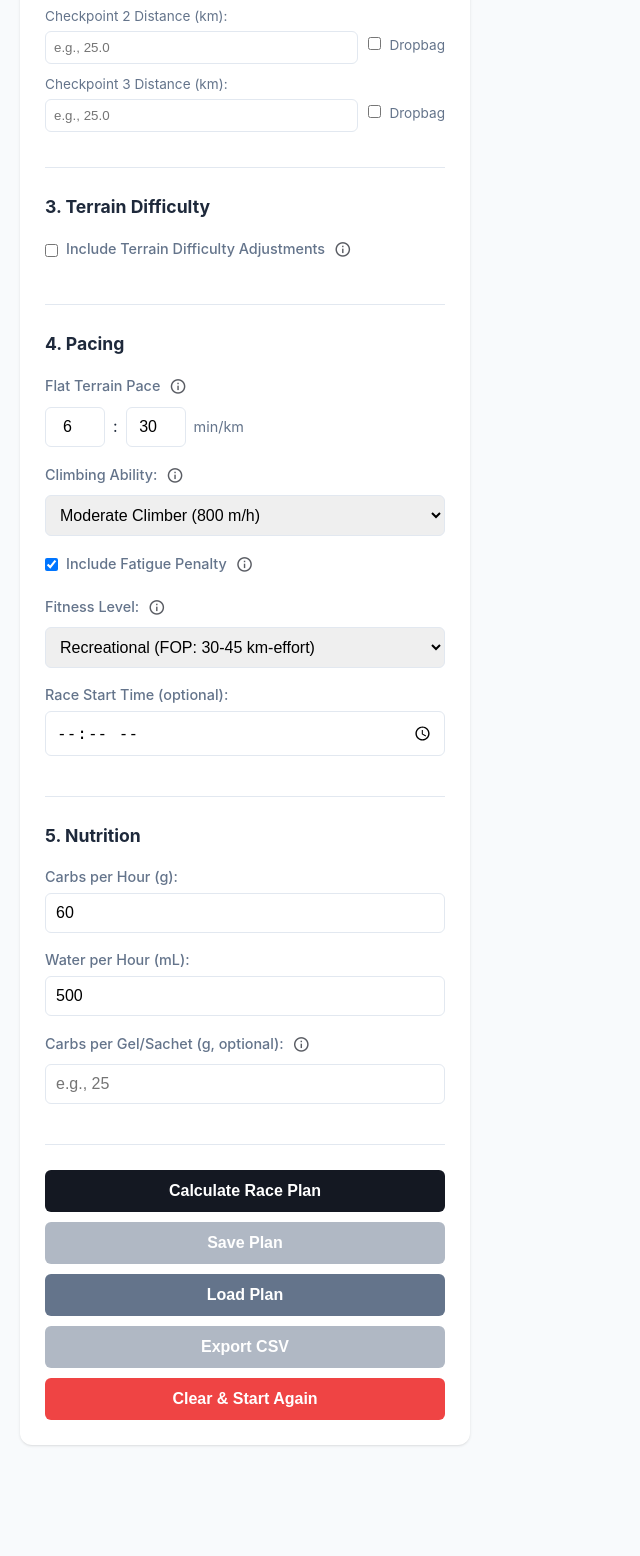
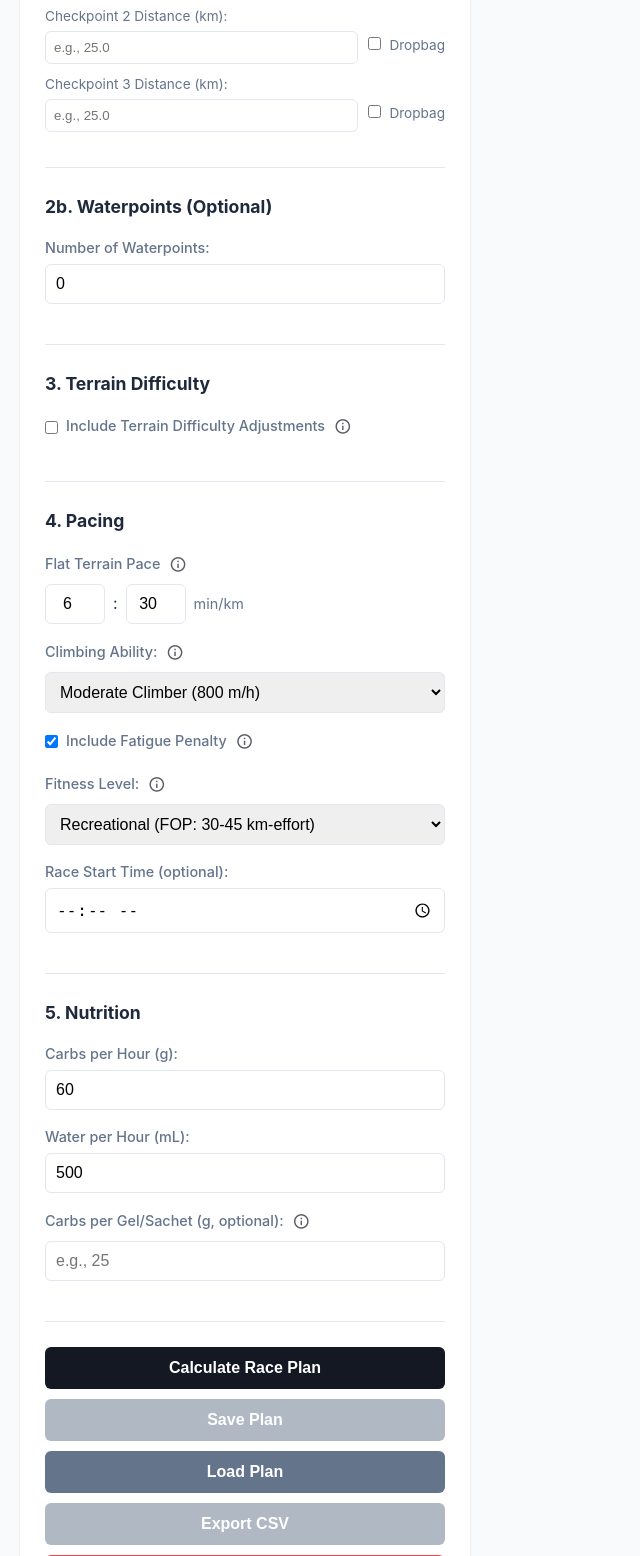
Before and after one commit to lennon101/RaceCraft, a Flask app: page / in a window 1280 px wide. Shown: the part 720-2276 px from the top of the page, without its empty margins (0-640 px from the left). Before the commit the page ends 2166 px from the top, so only its background shows below. Run offline with Flask 3, Linux system fonts and the light colour scheme.

Commit message:
Add waterpoint checkpoints feature - frontend implementation
Co-authored-by: lennon101 <1709944+lennon101@users.noreply.github.com>

```diff
--- a/app.py
+++ b/app.py
@@ -637,6 +637,8 @@ def calculate():
         # Parse inputs
         checkpoint_distances = data.get('checkpoint_distances', [])
         checkpoint_dropbags = data.get('checkpoint_dropbags', [])  # New: dropbag status
+        waterpoint_distances = data.get('waterpoint_distances', [])  # New: waterpoint distances
+        avg_wp_time = float(data.get('avg_wp_time', 2))  # New: avg waterpoint stop time
         segment_terrain_types = data.get('segment_terrain_types', [])
         avg_cp_time = float(data.get('avg_cp_time', 5))
         z2_pace = float(data.get('z2_pace', 6.5))  # in minutes per km
@@ -764,6 +766,7 @@ def calculate():
         total_carbs = sum(s['target_carbs'] for s in segments)
         total_water = sum(s['target_water'] for s in segments)
         total_cp_time = avg_cp_time * num_checkpoints
+        total_wp_time = avg_wp_time * len(waterpoint_distances)  # New: waterpoint stop time
 
         # Build elevation profile data
         elevation_profile = []
@@ -790,14 +793,17 @@ def calculate():
             'segments': segments,
             'elevation_profile': elevation_profile,
             'dropbag_contents': dropbag_contents,
+            'waterpoint_distances': waterpoint_distances,  # New: return waterpoint data
             'summary': {
                 'total_distance': round(total_distance, 2),
                 'total_moving_time': round(total_moving_time, 2),
                 'total_moving_time_str': format_time(total_moving_time),
                 'total_cp_time': round(total_cp_time, 2),
                 'total_cp_time_str': format_time(total_cp_time),
-                'total_race_time': round(cumulative_time, 2),
-                'total_race_time_str': format_time(cumulative_time),
+                'total_wp_time': round(total_wp_time, 2),  # New: waterpoint time
+                'total_wp_time_str': format_time(total_wp_time),  # New: waterpoint time formatted
+                'total_race_time': round(cumulative_time + total_wp_time, 2),  # Modified: include WP time
+                'total_race_time_str': format_time(cumulative_time + total_wp_time),  # Modified: include WP time
                 'total_elev_gain': total_elev_gain,
                 'total_carbs': total_carbs,
                 'total_water': round(total_water, 1)
--- a/static/js/app.js
+++ b/static/js/app.js
@@ -3,6 +3,7 @@ let currentPlan = {
     gpx_filename: null,
     checkpoint_distances: [],
     checkpoint_dropbags: [],  // Track which checkpoints have dropbags
+    waterpoint_distances: [],  // Track waterpoint distances
     segment_terrain_types: [],
     segments: null,
     summary: null,
@@ -43,10 +44,16 @@ const terrainSkillContainer = document.getElementById('terrain-skill-container')
 const terrainDifficultiesContainer = document.getElementById('terrain-difficulties');
 const skillLevelInput = document.getElementById('skill-level');
 const defaultTerrainTypeInput = document.getElementById('default-terrain-type');
+const numWaterpointsInput = document.getElementById('num-waterpoints');
+const waterpointDistancesContainer = document.getElementById('waterpoint-distances');
+const avgWpTimeContainer = document.getElementById('avg-wp-time-container');
+const showWaterpointsContainer = document.getElementById('show-waterpoints-container');
+const showWaterpointsInTableInput = document.getElementById('show-waterpoints-in-table');
 
 // Event Listeners
 gpxFileInput.addEventListener('change', handleGPXUpload);
 numCheckpointsInput.addEventListener('change', generateCheckpointInputs);
+numWaterpointsInput.addEventListener('change', generateWaterpointInputs);
 calculateBtn.addEventListener('click', calculateRacePlan);
 saveBtn.addEventListener('click', showSaveModal);
 loadBtn.addEventListener('click', showLoadModal);
@@ -92,9 +99,16 @@ defaultTerrainTypeInput.addEventListener('change', () => {
     }
 });
 
+// Show waterpoints checkbox toggles table display
+showWaterpointsInTableInput.addEventListener('change', () => {
+    if (currentPlan.segments) {
+        renderSegmentsTable(currentPlan.segments);
+    }
+});
+
 // Add real-time calculation on input changes
 document.querySelectorAll('input, select').forEach(input => {
-    if (input.id !== 'gpx-file' && input.id !== 'plan-name' && input.id !== 'default-terrain-type') {
+    if (input.id !== 'gpx-file' && input.id !== 'plan-name' && input.id !== 'default-terrain-type' && input.id !== 'show-waterpoints-in-table') {
         input.addEventListener('change', () => {
             if (currentPlan.gpx_filename) {
                 calculateRacePlan();
@@ -105,6 +119,7 @@ document.querySelectorAll('input, select').forEach(input => {
 
 // Initialize
 generateCheckpointInputs();
+generateWaterpointInputs();
 
 // Functions
 function renderElevationChart(elevationProfile, segments) {
@@ -138,6 +153,15 @@ function renderElevationChart(elevationProfile, segments) {
                 waterToNext: waterToNext
             });
         }
+    });
+
+    // Prepare waterpoint data
+    const waterpointData = [];
+    currentPlan.waterpoint_distances.forEach((dist, idx) => {
+        waterpointData.push({
+            distance: parseFloat(dist),
+            label: `WP${idx + 1}`
+        });
     });
 
     // Create gradient
@@ -184,6 +208,43 @@ function renderElevationChart(elevationProfile, segments) {
                 ctx.font = 'bold 11px sans-serif';
                 ctx.textAlign = 'center';
                 ctx.fillText(cp.label, xPos, top - 5);
+                ctx.restore();
+            });
+
+            // Draw waterpoint lines (in blue)
+            waterpointData.forEach(wp => {
+                // Find the closest index in elevation profile to this waterpoint distance
+                let closestIndex = 0;
+                let minDiff = Math.abs(elevationProfile[0].distance - wp.distance);
+
+                for (let i = 1; i < elevationProfile.length; i++) {
+                    const diff = Math.abs(elevationProfile[i].distance - wp.distance);
+                    if (diff < minDiff) {
+                        minDiff = diff;
+                        closestIndex = i;
+                    }
+                }
+
+                // Get pixel position using the index
+                const xPos = x.getPixelForValue(closestIndex);
+
+                // Draw vertical dotted line (blue for waterpoints)
+                ctx.save();
+                ctx.strokeStyle = 'rgba(59, 130, 246, 0.7)';
+                ctx.lineWidth = 2;
+                ctx.setLineDash([3, 3]);
+                ctx.beginPath();
+                ctx.moveTo(xPos, top);
+                ctx.lineTo(xPos, bottom);
+                ctx.stroke();
+                ctx.restore();
+
+                // Draw waterpoint label
+                ctx.save();
+                ctx.fillStyle = 'rgba(59, 130, 246, 0.9)';
+                ctx.font = 'bold 10px sans-serif';
+                ctx.textAlign = 'center';
+                ctx.fillText(wp.label, xPos, top - 5);
                 ctx.restore();
             });
         }
@@ -333,6 +394,7 @@ function clearAll() {
         gpx_filename: null,
         checkpoint_distances: [],
         checkpoint_dropbags: [],
+        waterpoint_distances: [],
         segment_terrain_types: [],
         segments: null,
         summary: null,
@@ -370,8 +432,14 @@ function clearAll() {
     document.getElementById('default-terrain-type').value = '';
     terrainSkillContainer.style.display = 'none';
 
+    // Reset waterpoint inputs
+    document.getElementById('num-waterpoints').value = 0;
+    document.getElementById('avg-wp-time').value = 2;
+    document.getElementById('show-waterpoints-in-table').checked = false;
+
     // Regenerate checkpoint inputs
     generateCheckpointInputs();
+    generateWaterpointInputs();
 
     // Hide results
     resultsContainer.style.display = 'none';
@@ -480,6 +548,47 @@ function generateCheckpointInputs() {
     }
 }
 
+function generateWaterpointInputs() {
+    const numWaterpoints = parseInt(numWaterpointsInput.value) || 0;
+    waterpointDistancesContainer.innerHTML = '';
+
+    // Show/hide the avg stop time and show waterpoints checkbox containers
+    if (numWaterpoints > 0) {
+        avgWpTimeContainer.style.display = 'block';
+        showWaterpointsContainer.style.display = 'block';
+    } else {
+        avgWpTimeContainer.style.display = 'none';
+        showWaterpointsContainer.style.display = 'none';
+    }
+
+    // Create waterpoint distance inputs (no dropbag checkbox)
+    for (let i = 0; i < numWaterpoints; i++) {
+        const div = document.createElement('div');
+        div.className = 'checkpoint-input';
+
+        div.innerHTML = `
+            <label>Waterpoint ${i + 1} Distance (km):</label>
+            <input type="number"
+                   class="waterpoint-distance"
+                   data-index="${i}"
+                   step="0.1"
+                   min="0"
+                   value="${currentPlan.waterpoint_distances[i] || ''}"
+                   placeholder="e.g., 10.0" />
+        `;
+        waterpointDistancesContainer.appendChild(div);
+    }
+
+    // Add event listeners for real-time updates
+    document.querySelectorAll('.waterpoint-distance').forEach(input => {
+        input.addEventListener('change', () => {
+            if (currentPlan.gpx_filename) {
+                calculateRacePlan();
+            }
+        });
+    });
+}
+
 function generateTerrainDifficultyInputs() {
     const numCheckpoints = parseInt(numCheckpointsInput.value) || 0;
     terrainDifficultiesContainer.innerHTML = '';
@@ -574,6 +683,14 @@ async function calculateRacePlan() {
     currentPlan.checkpoint_distances = validCheckpoints;
     currentPlan.checkpoint_dropbags = validDropbags;
 
+    // Gather waterpoint distances
+    const waterpointInputs = document.querySelectorAll('.waterpoint-distance');
+    const waterpointDistances = Array.from(waterpointInputs)
+        .map(input => parseFloat(input.value))
+        .filter(dist => !isNaN(dist));
+
+    currentPlan.waterpoint_distances = waterpointDistances;
+
     // Gather segment terrain types (only if terrain difficulty is enabled)
     const terrainEnabled = terrainEnabledInput.checked;
     if (terrainEnabled) {
@@ -606,10 +723,15 @@ async function calculateRacePlan() {
     const carbsPerGelInput = document.getElementById('carbs-per-gel').value;
     const carbsPerGel = carbsPerGelInput && carbsPerGelInput.trim() !== '' ? parseFloat(carbsPerGelInput) : null;
 
+    // Get waterpoint settings
+    const avgWpTime = parseFloat(document.getElementById('avg-wp-time').value) || 2;
+
     const requestData = {
         gpx_filename: currentPlan.gpx_filename,
         checkpoint_distances: currentPlan.checkpoint_distances,
         checkpoint_dropbags: currentPlan.checkpoint_dropbags,
+        waterpoint_distances: currentPlan.waterpoint_distances,
+        avg_wp_time: avgWpTime,
         segment_terrain_types: currentPlan.segment_terrain_types,
         avg_cp_time: avgCpTime,
         z2_pace: z2Pace,
@@ -665,6 +787,16 @@ function displayResults(data) {
     document.getElementById('summary-distance').textContent = `${summary.total_distance} km`;
     document.getElementById('summary-moving-time').textContent = summary.total_moving_time_str;
     document.getElementById('summary-cp-time').textContent = summary.total_cp_time_str;
+
+    // Show/hide WP Time card if there are waterpoints
+    const wpTimeCard = document.getElementById('summary-wp-time-card');
+    if (summary.total_wp_time && summary.total_wp_time > 0) {
+        wpTimeCard.style.display = 'block';
+        document.getElementById('summary-wp-time').textContent = summary.total_wp_time_str;
+    } else {
+        wpTimeCard.style.display = 'none';
+    }
+
     document.getElementById('summary-total-time').textContent = summary.total_race_time_str;
     document.getElementById('summary-elev-gain').textContent = `${summary.total_elev_gain} m`;
     document.getElementById('summary-carbs').textContent = `${summary.total_carbs} g`;
@@ -695,7 +827,64 @@ function displayResults(data) {
         col.style.display = terrainEnabled ? 'table-cell' : 'none';
     });
 
-    segments.forEach(seg => {
+    // Get waterpoint distances and check if they should be shown in table
+    const showWaterpoints = showWaterpointsInTableInput.checked;
+    const waterpointDistances = currentPlan.waterpoint_distances || [];
+
+    // Build a combined list of segments and waterpoints
+    const displayRows = [];
+    let cumulativeDist = 0;
+
+    segments.forEach((seg, idx) => {
+        // Add any waterpoints that fall before this segment ends
+        const segmentEndDist = cumulativeDist + seg.distance;
+
+        if (showWaterpoints) {
+            waterpointDistances.forEach((wpDist, wpIdx) => {
+                const wp = parseFloat(wpDist);
+                if (wp > cumulativeDist && wp <= segmentEndDist) {
+                    displayRows.push({
+                        type: 'waterpoint',
+                        label: `WP${wpIdx + 1}`,
+                        distance: wp
+                    });
+                }
+            });
+        }
+
+        // Add the segment
+        displayRows.push({
+            type: 'segment',
+            segment: seg
+        });
+
+        cumulativeDist = segmentEndDist;
+    });
+
+    // Sort by distance for waterpoints
+    displayRows.sort((a, b) => {
+        const distA = a.type === 'waterpoint' ? a.distance : 0;
+        const distB = b.type === 'waterpoint' ? b.distance : 0;
+        if (a.type === 'segment' && b.type === 'segment') return 0;
+        if (a.type === 'waterpoint' && b.type === 'waterpoint') return distA - distB;
+        if (a.type === 'segment') return 1;
+        return -1;
+    });
+
+    displayRows.forEach(item => {
+        if (item.type === 'waterpoint') {
+            // Render waterpoint row
+            const row = document.createElement('tr');
+            row.style.backgroundColor = '#eff6ff';  // Light blue background
+            row.innerHTML = `
+                <td colspan="${terrainEnabled ? '13' : '12'}" style="text-align: center; font-style: italic; color: #2563eb;">
+                    <strong>${item.label}</strong> @ ${item.distance.toFixed(1)} km
+                </td>
+            `;
+            tbody.appendChild(row);
+        } else {
+            // Render segment row
+            const seg = item.segment;
             const row = document.createElement('tr');
             const paceStyle = seg.pace_capped ? 'color: #ef4444; font-weight: bold;' : 'font-weight: bold;';
             const timeOfArrival = seg.time_of_day ? `${seg.time_of_day} at ${seg.to}` : '--';
@@ -722,6 +911,7 @@ function displayResults(data) {
                 </td>
             `;
             tbody.appendChild(row);
+        }
     });
 
     // Render dropbag table if dropbag_contents exists
@@ -840,6 +1030,8 @@ async function savePlan(forceSaveAs = false) {
         gpx_filename: currentPlan.gpx_filename,
         checkpoint_distances: currentPlan.checkpoint_distances,
         checkpoint_dropbags: currentPlan.checkpoint_dropbags,
+        waterpoint_distances: currentPlan.waterpoint_distances,
+        avg_wp_time: parseFloat(document.getElementById('avg-wp-time').value),
         segment_terrain_types: currentPlan.segment_terrain_types,
         avg_cp_time: parseFloat(document.getElementById('avg-cp-time').value),
         z2_pace: parseFloat(document.getElementById('z2-pace-min').value) + parseFloat(document.getElementById('z2-pace-sec').value) / 60,
@@ -947,10 +1139,15 @@ async function loadPlan(filename) {
             currentPlan.gpx_filename = data.gpx_filename;
             currentPlan.checkpoint_distances = data.checkpoint_distances || [];
             currentPlan.checkpoint_dropbags = data.checkpoint_dropbags || [];
+            currentPlan.waterpoint_distances = data.waterpoint_distances || [];
             currentPlan.segment_terrain_types = data.segment_terrain_types || [];
 
             document.getElementById('num-checkpoints').value = currentPlan.checkpoint_distances.length;
             document.getElementById('avg-cp-time').value = data.avg_cp_time || 5;
+
+            // Load waterpoint settings
+            document.getElementById('num-waterpoints').value = currentPlan.waterpoint_distances.length;
+            document.getElementById('avg-wp-time').value = data.avg_wp_time || 2;
 
             const z2Pace = data.z2_pace || 6.5;
             document.getElementById('z2-pace-min').value = Math.floor(z2Pace);
@@ -973,6 +1170,9 @@ async function loadPlan(filename) {
 
             // Generate checkpoint inputs and populate (this will restore dropbag checkboxes)
             generateCheckpointInputs();
+
+            // Generate waterpoint inputs and populate
+            generateWaterpointInputs();
 
             // Load results if available
             if (data.segments && data.summary) {
@@ -1035,6 +1235,7 @@ async function exportToCSV() {
         segments: currentPlan.segments,
         summary: currentPlan.summary,
         race_start_time: currentPlan.race_start_time,
+        waterpoint_distances: currentPlan.waterpoint_distances || [],
         dropbag_contents: currentPlan.dropbag_contents || []
     };
 
--- a/templates/index.html
+++ b/templates/index.html
@@ -55,6 +55,35 @@
                         <input type="number" id="avg-cp-time" min="0" step="0.5" value="5" />
                     </div>
                     <div id="checkpoint-distances"></div>
+                </section>
+
+                <!-- Waterpoints -->
+                <section class="input-section">
+                    <h3>2b. Waterpoints (Optional)</h3>
+                    <div class="input-group">
+                        <label for="num-waterpoints">Number of Waterpoints:</label>
+                        <input type="number" id="num-waterpoints" min="0" max="30" value="0" />
+                    </div>
+                    <div id="avg-wp-time-container" style="display: none;">
+                        <div class="input-group">
+                            <label for="avg-wp-time">
+                                Avg Stop Time in Waterpoints (minutes):
+                                <span class="info-icon mdi mdi-information-outline"
+                                      tabindex="0"
+                                      data-tooltip="Average time you expect to spend at each waterpoint for quick refills. This time is added to your total race time but not included in moving time calculations."></span>
+                            </label>
+                            <input type="number" id="avg-wp-time" min="0" step="0.5" value="2" />
+                        </div>
+                    </div>
+                    <div id="waterpoint-distances"></div>
+                    <div id="show-waterpoints-container" style="display: none;">
+                        <div class="input-group checkbox-group">
+                            <input type="checkbox" id="show-waterpoints-in-table" />
+                            <label for="show-waterpoints-in-table">
+                                Show waterpoints in segment table
+                            </label>
+                        </div>
+                    </div>
                 </section>
 
                 <!-- Terrain Difficulty -->
@@ -225,6 +254,10 @@
                             <div class="card-label">CP Time</div>
                             <div class="card-value" id="summary-cp-time">--</div>
                         </div>
+                        <div class="summary-card" id="summary-wp-time-card" style="display: none;">
+                            <div class="card-label">WP Time</div>
+                            <div class="card-value" id="summary-wp-time">--</div>
+                        </div>
                         <div class="summary-card">
                             <div class="card-label">Total Time</div>
                             <div class="card-value" id="summary-total-time">--</div>
```
Lines whose indentation alone changed are shown as unchanged.
